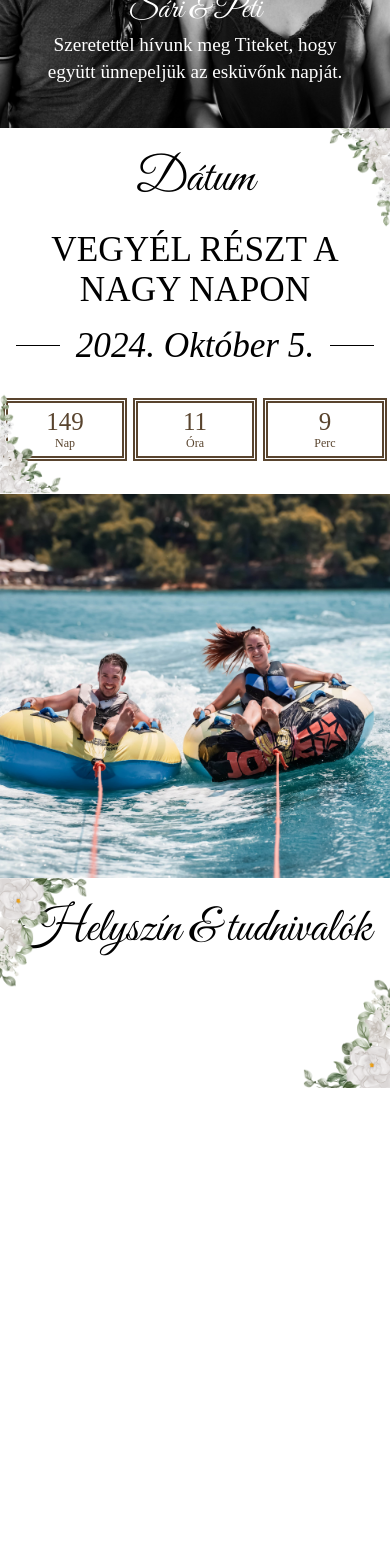
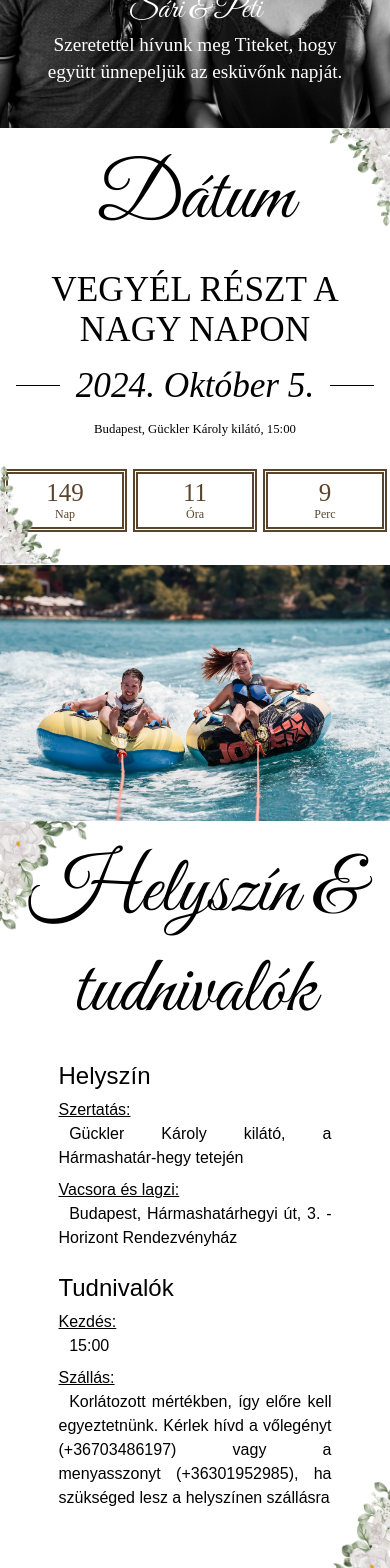
Before and after one commit to MartonCsizmazia/sari_eskuvo, a React (Create React App) app: page / in a window 390 px wide. Shown: the part 320-1888 px from the top of the page. Before the commit the page ends 1409 px from the top, so only its background shows below. Built offline with nearby package versions, Linux system fonts and the light colour scheme.

Commit message:
helyszin segment added and styled.

```diff
--- a/src/App.css
+++ b/src/App.css
@@ -2,6 +2,7 @@
   /*max-width: 105rem;*/
   /*margin: 0 auto;*/
   font-family: "Cormorant Garamond", serif;
+  /*font-family: "Cormorant Garamond", sans-serif;*/
 }
 
 .decor1{
@@ -45,6 +46,7 @@
   position: absolute;
   right: 0;
   rotate: 90deg;
+  bottom: -80px;
 }
 /*VIRAGOK*/
 
@@ -54,7 +56,7 @@
 }
 
 .generic-text{
-  font-family: SansSerif, serif;
+  /*font-family: SansSerif, serif;*/
 }
 
 #kezdolap{
@@ -88,7 +90,7 @@
 
 .segment-title{
   padding: 1.3rem 0;
-  font-size: 3rem !important;
+  font-size: 5rem !important;
   text-align: center;
 }
 
@@ -141,13 +143,86 @@
   margin: 0 auto;
 }
 
+.date-generic2{
+  margin-top: 1rem;
+  font-size: 0.8rem;
+}
 
 .datum-utani-kep{
   margin-top: -253px;
   height: 24rem;
   background-size: cover;
-  background-position: top center; /* Center the image */
+  background-position: center; /* Center the image */
   background-repeat: no-repeat;
+}
+
+#helyszin{
+  position: relative;
+  bottom: 3rem;
+}
+
+.helyszin-es-tudnivalok{
+  position: relative;
+  display: flex;
+  gap: 2.5rem;
+  justify-content: space-evenly;
+  margin: 0 auto;
+  padding: 0 3rem;
+}
+
+.helyszin-es-tudnivalok::after {
+  content: '';
+  position: absolute;
+  top: 0;
+  bottom: 30px;
+  left: 50%;
+  border-left: 1px solid rgba(90, 90, 90, 0.56); /* Adjust color and thickness as needed */
+}
+
+.helyszin-container {
+  width: 20rem; /* Increased width for better readability */
+  margin-bottom: 2rem; /* Added margin bottom for spacing between containers */
+}
+
+.helyszin-title {
+  font-family: "Cormorant Garamond", sans-serif;
+  font-size: 1.5rem; /* Increased font size for title */
+  margin-bottom: 0.5rem; /* Added margin bottom for spacing between title and text */
+}
+
+.helyszin-text {
+  font-family: Arial, sans-serif; /* Changed font family for text */
+  font-size: 1rem; /* Adjusted font size for text */
+  line-height: 1.5; /* Increased line height for better readability */
+  text-align: justify;
+}
+
+.sub-title{
+  text-decoration: underline;
+}
+
+.sub-text{
+  margin-bottom: 0.5rem;
+}
+
+.helyszin-utani-kep{
+  margin-top: 79px;
+  height: 24rem;
+  background-size: cover;
+  background-position: center; /* Center the image */
+  background-repeat: no-repeat;
+}
+
+@media screen and (max-width: 1000px) {
+
+  .decor4{
+    bottom: 150px;
+  }
+
+  .datum-utani-kep{
+    margin-top: -153px;
+    height: 20rem;
+  }
 }
 
 @media screen and (max-width: 650px) {
@@ -163,6 +238,25 @@
     margin-top: -80px;
   }
 
+  .helyszin-es-tudnivalok{
+    display: block;
+    /*justify-content: space-evenly;*/
+    margin: 0 auto;
+  }
+
+  .helyszin-es-tudnivalok::after {
+    display: none;
+  }
+
+  .helyszin-container{
+    margin: 0 auto 1.5rem auto;
+    width: 70vw; /* Increased width for better readability */
+  }
+
+  /*.helyszin-container {*/
+  /*  width: 20rem; !* Increased width for better readability *!*/
+  /*  margin-bottom: 2rem; !* Added margin bottom for spacing between containers *!*/
+  /*}*/
 }
 
 @media screen and (max-width: 420px) {
@@ -194,4 +288,7 @@
     gap: 1rem;
   }
 
+  .datum-utani-kep{
+    height: 16rem;
+  }
 }
--- a/src/App.js
+++ b/src/App.js
@@ -48,6 +48,7 @@ const App = () => {
                                 <div className="actual-date"> 2024. Október 5.</div>
                                 <div className="horizontal-line"></div>
                             </div>
+                            <div className="date-generic2">Budapest, Gückler Károly kilátó, 15:00</div>
                         </div>
                         <CountdownTimer/> {/* Place the CountdownTimer component here */}
                     </div>
@@ -62,10 +63,39 @@ const App = () => {
             <img className="decor decor5" src={decorImage4} alt="Decor Image 5"/>
             <div id="helyszin-outer">
                 <div className="segment-title handwriting">Helyszín & tudnivalók</div>
-                <div></div>
+                <div className="helyszin-es-tudnivalok">
+                    <div className="helyszin-container">
+                        <div className="helyszin-title">
+                            Helyszín
+                        </div>
+                        <div className="helyszin-text">
+                            <div className="sub-title">Szertatás:</div>
+                            <div className="sub-text">&#8287;&#8287;&#8287;Gückler Károly kilátó, a Hármashatár-hegy tetején</div>
+                            <div className="sub-title">Vacsora és lagzi:</div>
+                            <div className="sub-text">&#8287;&#8287;&#8287;Budapest, Hármashatárhegyi út, 3. -Horizont Rendezvényház</div>
+                        </div>
+                    </div>
+                    <div className="helyszin-container">
+                        <div className="helyszin-title">
+                            Tudnivalók
+                        </div>
+                        <div className="helyszin-text">
+                            <div className="sub-title">Kezdés:</div>
+                            <div className="sub-text">&#8287;&#8287;&#8287;15:00
+                            </div>
+                            <div className="sub-title">Szállás:</div>
+                            <div className="sub-text">&#8287;&#8287;&#8287;Korlátozott mértékben, így előre kell egyeztetnünk. Kérlek hívd a vőlegényt
+                                (+36703486197) vagy a menyasszonyt (+36301952985), ha szükséged lesz a helyszínen szállásra
+                            </div>
+                        </div>
+                    </div>
+                    <img className="decor decor6" src={decorImage4} alt="Decor Image 6"/>
+                </div>
             </div>
-            <img className="decor decor6" src={decorImage4} alt="Decor Image 6"/>
 
+
+            <div className="helyszin-utani-kep" style={{backgroundImage: `url(${backgroundImage3})`}}>
+            </div>
 
             {/*<div className="datum-utani-kep" style={{backgroundImage: `url(${backgroundImage3})`}}>*/}
             {/*</div>*/}
```
